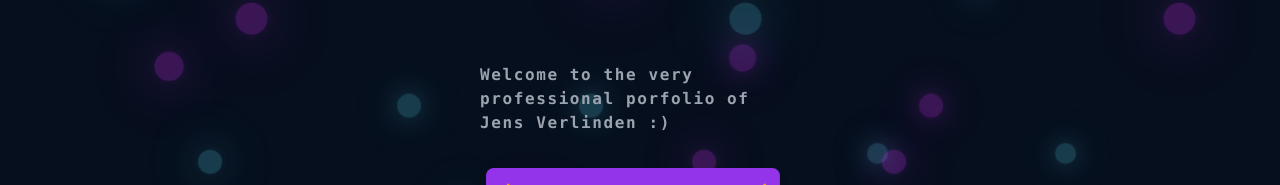
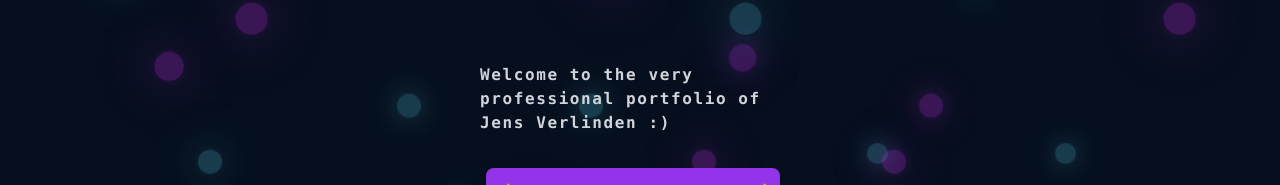
Before and after one commit to Jens-Verlinden/Jens-Verlinden, a Next.js app: page / in a window 1280 px wide. Shown: the part 259-444 px from the top of the page. Built offline with nearby package versions, Linux system fonts and the light colour scheme.

Commit message:
Fixed a typo

```diff
--- a/pages/index.tsx
+++ b/pages/index.tsx
@@ -85,7 +85,7 @@ export default function Home() {
     <>
       <Head>
         <title>{!clicked ? "Jens Verlinden" : ":)"}</title>
-        <meta name="description" content="Jens Verlinden - An unexpected introduction" />
+        <meta name="description" content="An unexpected introduction..." />
         <meta name="viewport" content="width=device-width, initial-scale=1" />
         <link rel="icon" href="/favicon.ico" />
       </Head>
--- a/pages/unclicked.tsx
+++ b/pages/unclicked.tsx
@@ -43,8 +43,8 @@ export default function Unclicked({ setClicked }: UnclickedProps) {
     <div className="container min-h-screen min-w-full flex flex-col justify-center items-center relative overflow-hidden">
       <div className="z-50 px-6">
         <p className="p-0 m-0 bg-transparent flex items-center justify-center mb-8 w-160 relative
-        text-gray-400 font-extrabold font-mono tracking-widest overflow-hidden border-r-2 border-gray-300 animate-typewriter">
-          Welcome to the very professional porfolio of Jens Verlinden :)
+        text-gray-300 font-extrabold font-mono tracking-widest overflow-hidden border-r-2 border-gray-300 animate-typewriter">
+          Welcome to the very professional portfolio of Jens Verlinden :)
         </p>
         <button
         className={`px-2 py-3 font-semibold shadow-lg italic text-lg bg-purple-600 text-white rounded-lg ${showButton ? 'animate-zoomIn' : 'invisible'}`}
--- a/styles/globals.css
+++ b/styles/globals.css
@@ -241,7 +241,7 @@
 
   @media (max-width: 1200px) {
     .logo {
-      width: calc(10vw * var(--random-size));
+      width: calc(8vw * var(--random-size));
     }
   }
 
```
